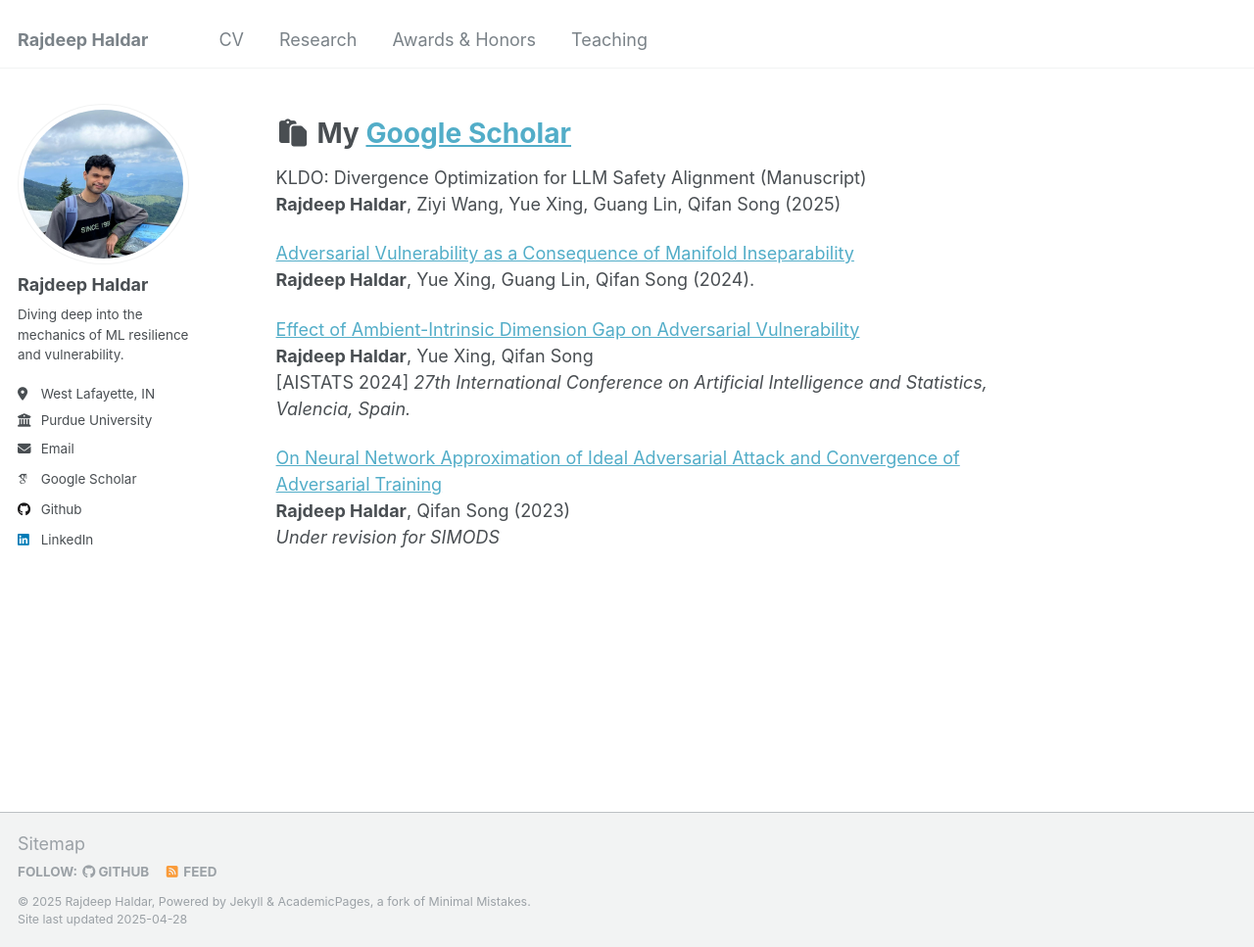
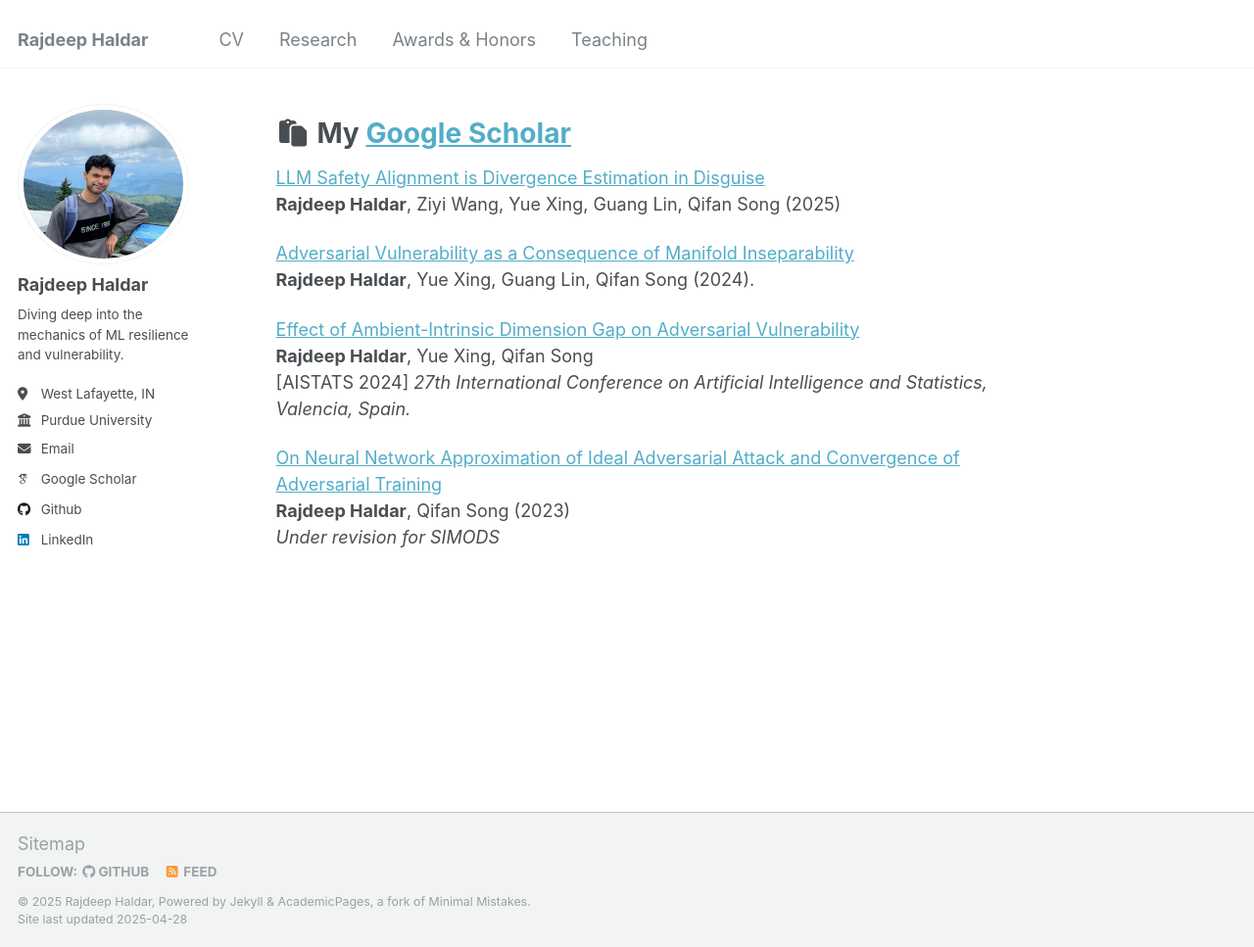
Before and after one commit to rhaldarpurdue/rhaldarpurdue.github.io, a Jekyll site: the page built from _pages/publications.md, in a window 1280 px wide and 967 px high. Shown: the whole window at 98% size. Built offline with Jekyll 4.4.1, drawn with Linux system fonts in a browser that asks for light colours; some web fonts are replaced.

Commit message:
Update publications.md

```diff
--- a/_pages/publications.md
+++ b/_pages/publications.md
@@ -6,7 +6,7 @@ author_profile: true
 ---
 # <i class="fa fa-fw fa-paste"></i> My [Google Scholar](https://scholar.google.com/citations?user=6TXLCaYAAAAJ&hl=en) #
 
-KLDO: Divergence Optimization for LLM Safety Alignment (Manuscript)\
+[LLM Safety Alignment is Divergence Estimation in Disguise](https://www.arxiv.org/abs/2502.00657)\
 **Rajdeep Haldar**, Ziyi Wang, Yue Xing, Guang Lin, Qifan Song (2025)
 
 [Adversarial Vulnerability as a Consequence of Manifold Inseparability](https://arxiv.org/pdf/2410.06921)\
```
